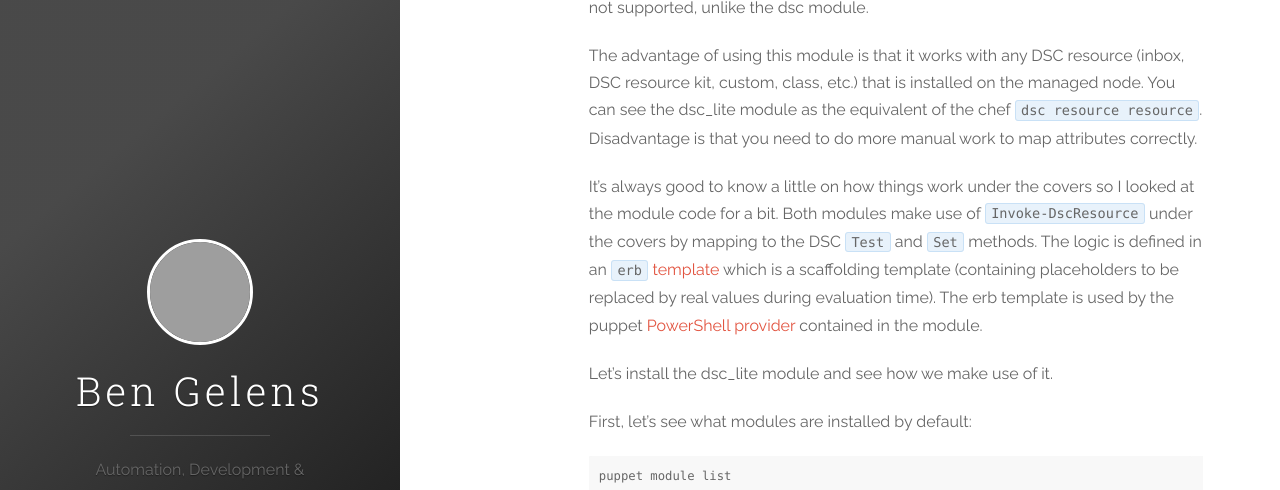
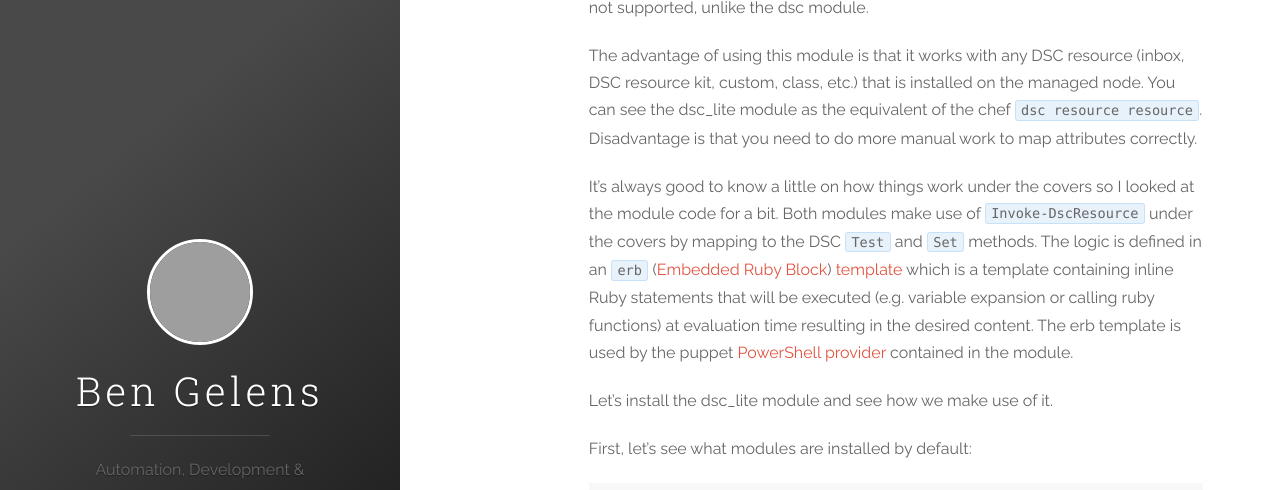
Before and after one commit to bgelens/bgelens.github.io, a Jekyll site: the page built from _posts/2018-01-21-working-with-dsc-in-the-context-of-3rd-party-cm-tooling-part-6-puppet-intro.md, in a window 1280 px wide and 900 px high, scrolled down 8274 px, cut to the strip 0-490 px from the top of the window. Built offline with Jekyll 4.4.1, drawn with Linux system fonts in a browser that asks for light colours; nearby versions of some CDN libraries; comment, search, counter and statistics services are not loaded.

Commit message:
added erb details

````diff
--- a/_posts/2018-01-21-working-with-dsc-in-the-context-of-3rd-party-cm-tooling-part-6-puppet-intro.md
+++ b/_posts/2018-01-21-working-with-dsc-in-the-context-of-3rd-party-cm-tooling-part-6-puppet-intro.md
@@ -148,7 +148,7 @@ The dsc_lite module can be found [here](https://forge.puppet.com/puppetlabs/dsc_
 
 The advantage of using this module is that it works with any DSC resource (inbox, DSC resource kit, custom, class, etc.) that is installed on the managed node. You can see the dsc_lite module as the equivalent of the chef ```dsc resource resource```. Disadvantage is that you need to do more manual work to map attributes correctly.
 
-It's always good to know a little on how things work under the covers so I looked at the module code for a bit. Both modules make use of ```Invoke-DscResource``` under the covers by mapping to the DSC ```Test``` and ```Set``` methods. The logic is defined in an ```erb``` [template](https://github.com/puppetlabs/puppetlabs-dsc_lite/blob/master/lib/puppet/provider/base_dsc_lite/invoke_generic_dsc_resource.ps1.erb#L34){:target="_blank"} which is a scaffolding template (containing placeholders to be replaced by real values during evaluation time). The erb template is used by the puppet [PowerShell provider](https://github.com/puppetlabs/puppetlabs-dsc_lite/blob/master/lib/puppet/provider/base_dsc_lite/powershell.rb){:target="_blank"} contained in the module.
+It's always good to know a little on how things work under the covers so I looked at the module code for a bit. Both modules make use of ```Invoke-DscResource``` under the covers by mapping to the DSC ```Test``` and ```Set``` methods. The logic is defined in an ```erb``` ([Embedded Ruby Block](https://puppet.com/docs/puppet/4.9/lang_template_erb.html){:target="_blank"}) [template](https://github.com/puppetlabs/puppetlabs-dsc_lite/blob/master/lib/puppet/provider/base_dsc_lite/invoke_generic_dsc_resource.ps1.erb#L34){:target="_blank"} which is a template containing inline Ruby statements that will be executed (e.g. variable expansion or calling ruby functions) at evaluation time resulting in the desired content. The erb template is used by the puppet [PowerShell provider](https://github.com/puppetlabs/puppetlabs-dsc_lite/blob/master/lib/puppet/provider/base_dsc_lite/powershell.rb){:target="_blank"} contained in the module.
 
 Let's install the dsc_lite module and see how we make use of it.
 
````
